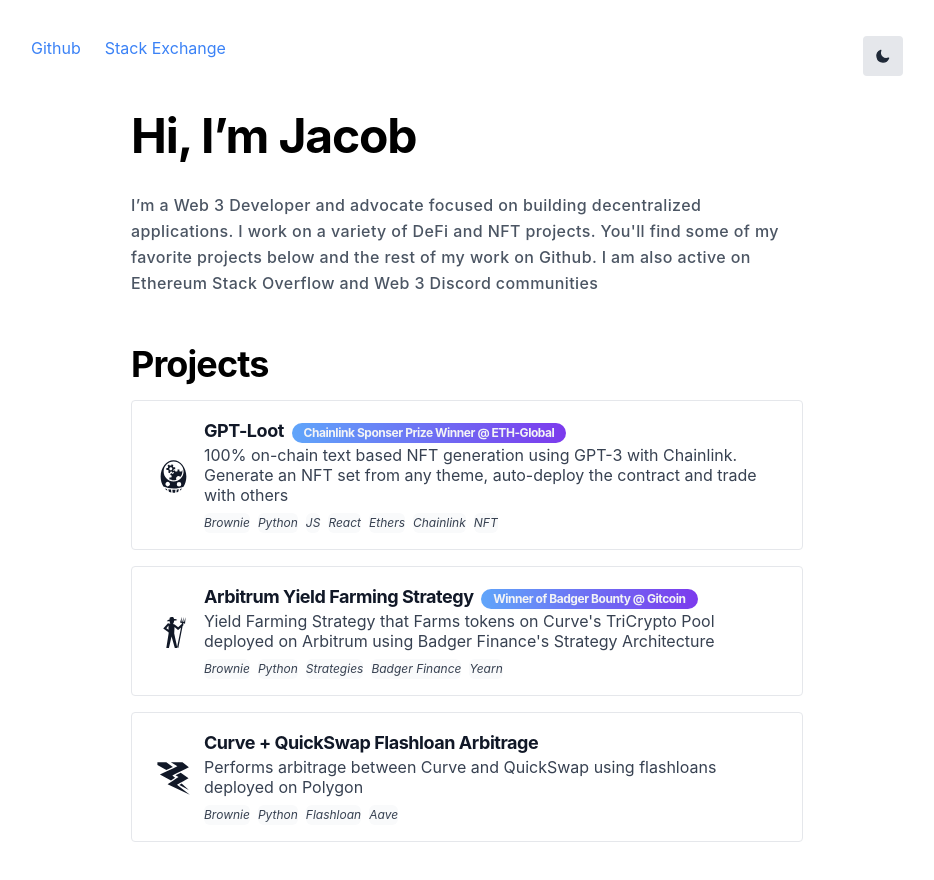
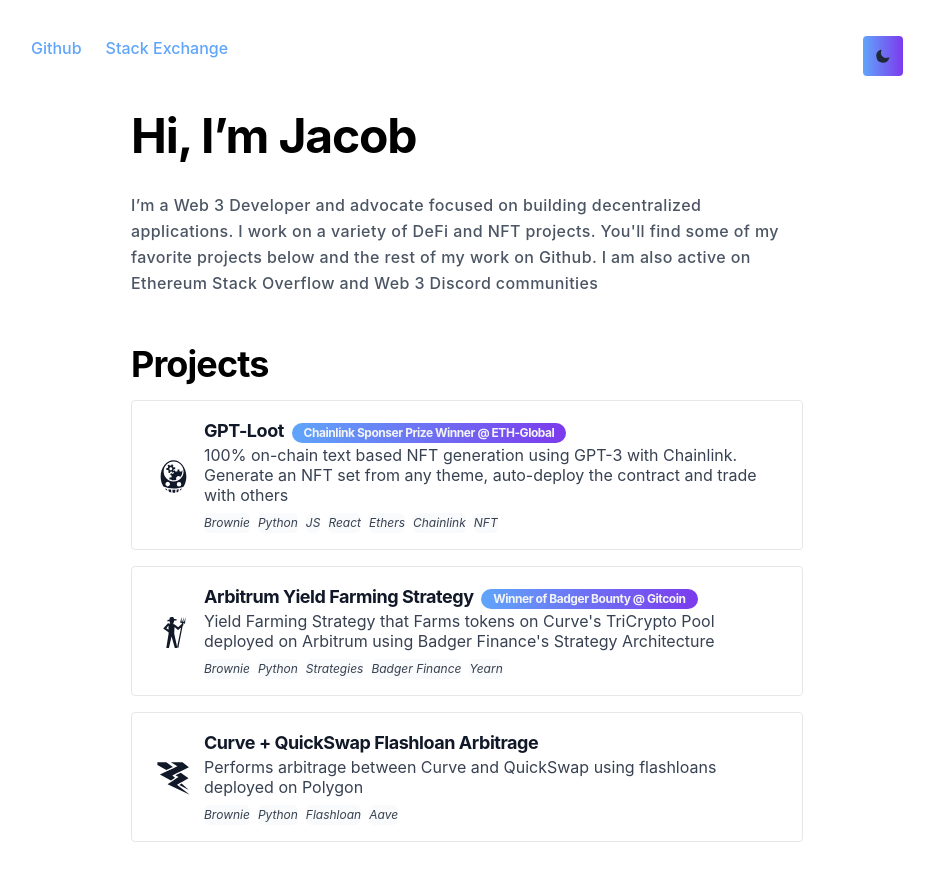
Before and after one commit to jalbrekt85/portfolio, a Next.js app in the folder my-project/: page / in a window 1280 px wide. Shown: the top 880 px of the page, without its empty margins (173-1107 px from the left). Built offline with nearby package versions, Linux system fonts and the light colour scheme; a web font is replaced by a local one; what @tailwindcss/typography would draw is missing.

Commit message:
update nav

```diff
--- a/my-project/components/Container.js
+++ b/my-project/components/Container.js
@@ -43,7 +43,7 @@
         <ul class="flex">
           <li class="mr-6">
             <a
-              class="text-blue-500 hover:text-blue-800"
+              className="text-md font-medium text-blue-400"
               href="https://github.com/jalbrekt85"
             >
               Github
@@ -51,7 +51,7 @@
           </li>
           <li class="mr-6">
             <a
-              class="text-blue-500 hover:text-blue-800"
+              className="text-md font-medium text-blue-400"
               href="https://ethereum.stackexchange.com/users/84713/jcalb"
             >
               Stack Exchange
@@ -61,7 +61,7 @@
         <button
           aria-label="Toggle Dark Mode"
           type="button"
-          className="bg-gray-200 dark:bg-gray-800 rounded p-3 h-10 w-10"
+          className="rounded p-3 h-10 w-10 bg-gradient-to-r from-blue-400 to-purple-600"
           onClick={() => setTheme(theme === "dark" ? "light" : "dark")}
         >
           {mounted && (
```
